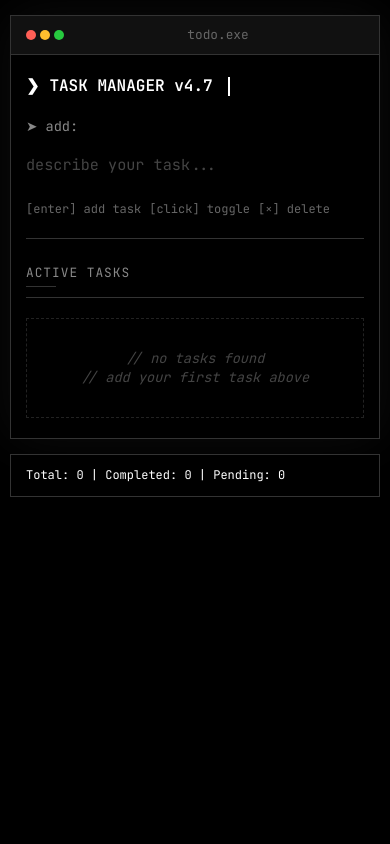
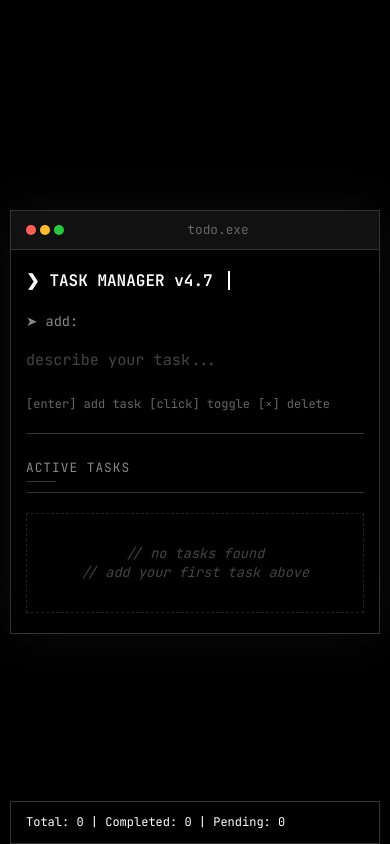
Before and after one commit to Frozen-47/To-do, a plain HTML site: page index.html in a window 390 px wide. Drawn offline with Linux system fonts and the light colour scheme.

Commit message:
Update styles for layout centering and responsiveness
Centered content in the main layout and adjusted terminal styles for better responsiveness.

```diff
--- a/styles.css
+++ b/styles.css
@@ -13,7 +13,7 @@ body {
     min-height: 100vh;
     display: flex;
     flex-direction: column;
-    justify-content: flex-start;
+    justify-content: center;
     align-items: center;
     padding: 40px 20px;
     line-height: 1.4;
@@ -278,6 +278,10 @@ body {
     backdrop-filter: blur(10px);
     font-family: 'JetBrains Mono', monospace;
     margin-top: 20px;
+    position: fixed;
+    bottom: 0;
+    left: 50%;
+    transform: translateX(-50%);
 }
 
 .empty-message {
@@ -313,6 +317,7 @@ body {
 @media (max-width: 768px) {
     body {
         padding: 15px 10px;
+        justify-content: center;
     }
 
     .terminal {
@@ -419,6 +424,10 @@ body {
         margin-top: 15px;
         padding: 12px 15px;
         font-size: 0.75rem;
+        max-width: calc(100% - 20px);
+        left: 10px;
+        right: 10px;
+        transform: none;
     }
 
     .empty-message {
```
